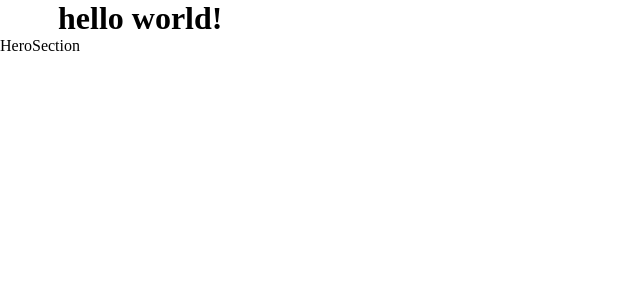
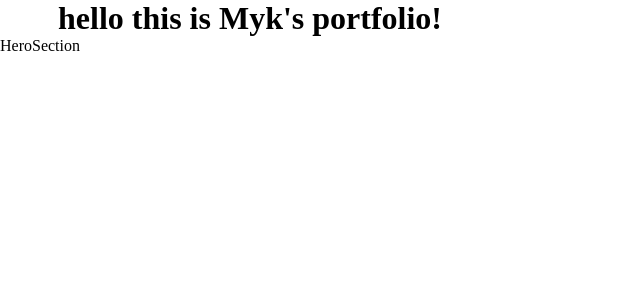
Before and after one commit to mykolamieshkov-web/personal-landing-page, a React (Vite) app: page / in a window 1280 px wide. Shown: the top 300 px of the page, without its empty margins (0-640 px from the left). Built offline with nearby package versions, Linux system fonts and the light colour scheme.

Commit message:
upload test

```diff
--- a/src/widgets/Header/Header.jsx
+++ b/src/widgets/Header/Header.jsx
@@ -8,7 +8,7 @@ const Header = ( ) => { // вызов функции
          <div className="header__container">
                <div className="header__navigation">
                  <div className="header__logo">
-                       <h1>hello world!</h1>
+                       <h1>hello this is Myk's portfolio!</h1>
                  </div>
                  </div>
          </div>
```
